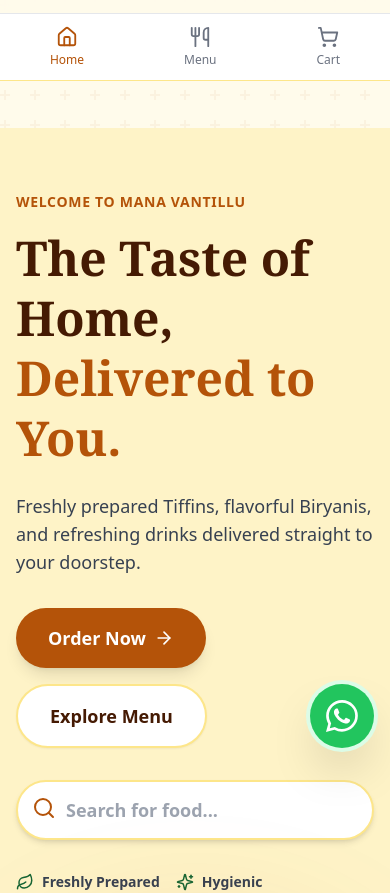
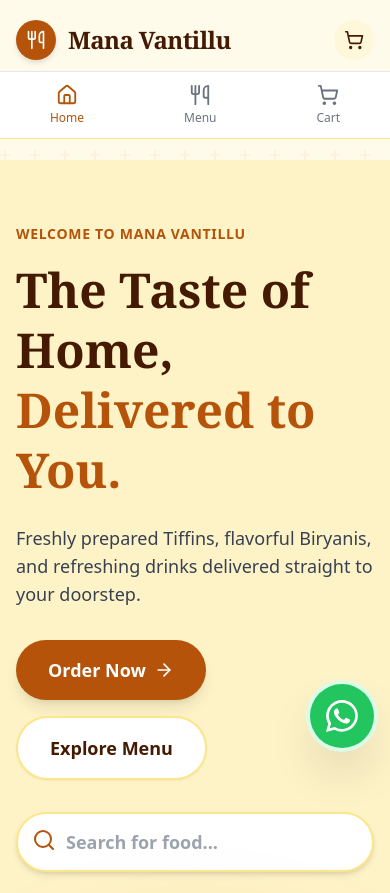
Before and after one commit to Madishettikalyan/Mana-Vantillu, a Next.js app: page / in a window 390 px wide. Shown: the top 893 px of the page. Built offline with nearby package versions, Linux system fonts and the light colour scheme.

Commit message:
Put search bar back at the top header

```diff
--- a/app/page.tsx
+++ b/app/page.tsx
@@ -251,6 +251,19 @@
           </div>
         </div>
 
+        {/* Mobile Search Bar in Header */}
+        <div className="md:hidden px-4 pb-4">
+          <div className="relative w-full">
+            <input
+              type="text"
+              placeholder="Search food..."
+              value={searchQuery}
+              onChange={handleSearch}
+              className="w-full pl-10 pr-4 py-2 border border-amber-200 rounded-full bg-white/90 focus:bg-white focus:outline-none focus:ring-2 focus:ring-primary text-dark font-medium shadow-sm"
+            />
+            <Search className="absolute left-3 top-2.5 text-primary/70" size={18} />
+          </div>
+        </div>
 
         {/* Mobile Bottom Nav */}
         <div className="md:hidden fixed bottom-0 left-0 w-full bg-white border-t border-gray-200 flex justify-around py-3 z-50">
@@ -275,7 +288,7 @@
       </nav>
 
       {/* Main Content */}
-      <main className="pt-32 md:pt-28 lg:pt-24">
+      <main className="pt-40 md:pt-28 lg:pt-24">
 
         {currentView === 'home' && (
           <div className="animate-in fade-in duration-500">
```
